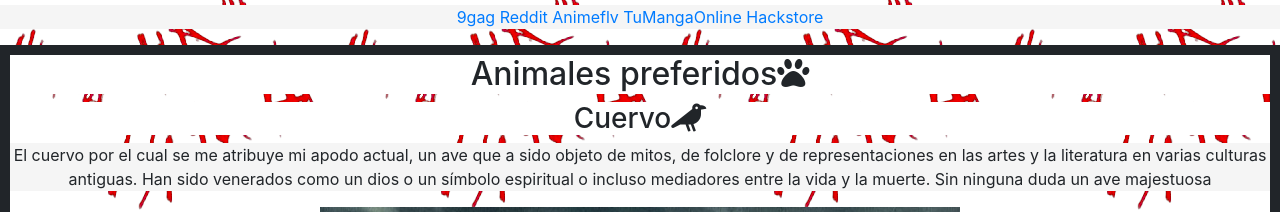
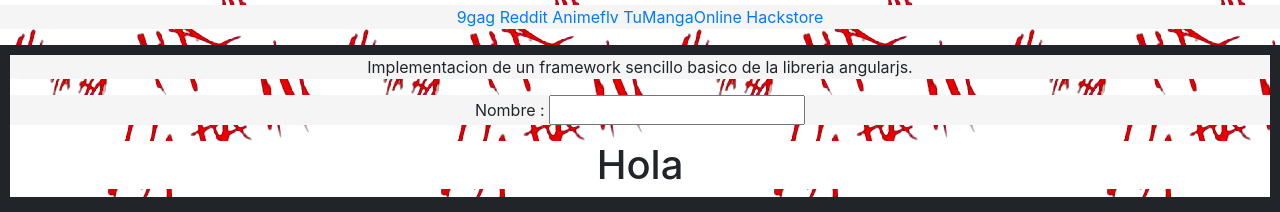
Before and after one commit to kuroshiroo8/practica02, a plain HTML site: page index.html in a window 1280 px wide. Shown: the part 725-937 px from the top of the page. Drawn offline with nearby package versions, Linux system fonts and the light colour scheme.

Commit message:
Se agrego la libreria angular js y se agrego un framework sencillo

```diff
--- a/index.html
+++ b/index.html
@@ -14,6 +14,7 @@
     	<link rel="stylesheet" href="css/default-skin.css">
        	<script src="js/jquery-3.4.1"></script>
 		<!--AngularJS para el registro de visitantes, donde pueda registrarse y pueda realizar una búsqueda-->
+		<script src="https://ajax.googleapis.com/ajax/libs/angularjs/1.6.9/angular.min.js"></script>
 	</head>
 	<body>
 		<header>
@@ -32,6 +33,16 @@
 			<a href="https://hackstore.net/" target="_blank">Hackstore</a>
 			</p><!--Parrafo-->
 		</nav>
+		<section><!--Este section y article va a incluir un título, un párrafo y 2 canciones-->
+			<article>
+				<!--2 canciones-->
+				<p>Implementacion de un framework sencillo basico de la libreria angularjs.</p><!--Parrafo-->
+				<div ng-app="">
+  					<p>Nombre : <input type="text" ng-model="name"></p>
+  					<h1>Hola {{name}}</h1>
+				</div>
+			</article>
+		</section>
 		<section><!--Este section y article va a incluir un título, un párrafo y una imagen-->
 			<article>
 				<h2>Animales preferidos<i class="fas fa-paw"></i></h2><!--Titulo de section-->
@@ -118,6 +129,7 @@
 		</div>
 			</article>
 		</section>
+
 		<footer>
 			<!--Nombre, matrícula y la fecha cuando se realizo la práctica-->
 			<p>Carlos Daniel Orozco Bravo, 351285, martes 10 de marzo de 2020</p>
```
